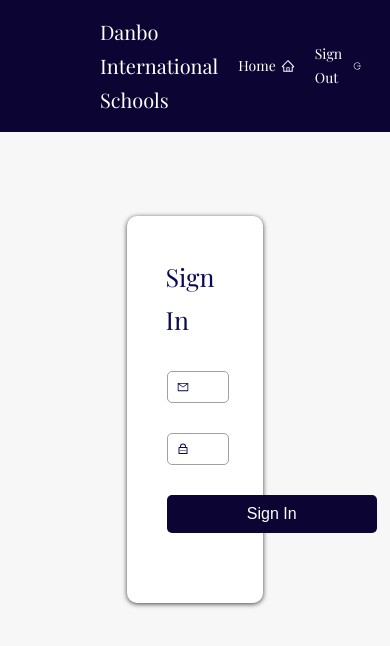
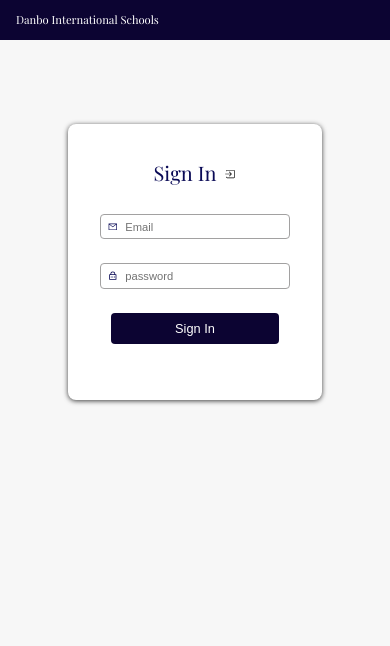
Before and after one commit to oluSammy/Ticketing, a React (Create React App) app: page /due in a window 390 px wide. Shown: the top 646 px of the page. Built offline with nearby package versions, Linux system fonts and the light colour scheme; no server answers; a web font is replaced by a local one.

Commit message:
responsive design

```diff
--- a/src/components/Navbar/Navbar.components.jsx
+++ b/src/components/Navbar/Navbar.components.jsx
@@ -1,13 +1,22 @@
 import React from 'react';
 import './Navbar.styles.scss';
-import { AiOutlineLogout, AiOutlineHome } from 'react-icons/ai';
+import { AiOutlineLogout, AiOutlineHome, AiOutlineMenu, AiOutlineClose } from 'react-icons/ai';
 import { auth } from './../../firebase/firebase.utils';
 import { Link } from 'react-router-dom';
+import { connect } from 'react-redux';
+import { createStructuredSelector } from 'reselect';
+import { selectCurrentUser } from './../../Redux/User/user.selectors';
 
-const Navbar = () => {
+const Navbar = ({ currentUser }) => {
     return (
         <div className="nav">
-            <h1 className="nav__heading"> Danbo International Schools </h1>
+            <div className="nav__header" >
+                {currentUser &&
+                <AiOutlineMenu className="nav__header-icon" />}
+                {/* <AiOutlineClose className="nav__header-icon" /> */}
+                <h1 className="nav__heading"> Danbo International Schools </h1>
+            </div>
+            {currentUser &&
             <ul className="nav__list">
                 <Link to="/" className="nav__link">
                     <span>Home</span>
@@ -17,9 +26,13 @@ const Navbar = () => {
                     <span>Sign Out</span>
                     <AiOutlineLogout className="nav__link-icon" />
                 </li>
-            </ul>
+            </ul>}
         </div>
     )
 }
 
-export default Navbar;
+const mapStateToProps = createStructuredSelector({
+    currentUser: selectCurrentUser
+})
+
+export default connect(mapStateToProps) (Navbar);
--- a/src/components/Navbar/Navbar.styles.scss
+++ b/src/components/Navbar/Navbar.styles.scss
@@ -8,9 +8,35 @@
     color: $color-white;
     padding: 1.5rem 10rem;
 
+    @media only screen and (max-width: $bp-medium) {
+        padding: 1.3rem 4rem;
+    }
+
+    @media only screen and (max-width: $bp-medium-2) {
+        padding: 1.3rem 2rem;
+    }
+
+    &__header {
+        margin-right: auto;
+        display: flex;
+        align-items: center;
+    }
+
+    &__header-icon {
+        font-size: 2rem;
+        margin-right: 1rem;
+    }
+
     &__heading {
-        margin-right: auto;
         font-weight: 300;
+
+        @media only screen and (max-width: $bp-medium-2) {
+            font-size: 1.4rem;
+        }
+
+        @media only screen and (max-width: $bp-phone) {
+            font-size: 1.2rem;
+        }
     }
 
     &__list {
@@ -29,6 +55,14 @@
         color: $color-white;
         text-decoration: none;
 
+        @media only screen and (max-width: $bp-medium-2) {
+            margin-left: 1rem;
+        }
+
+        @media only screen and (max-width: $bp-phone) {
+            font-size: 1.2rem;
+        }
+
         &:hover {
             text-decoration: underline;
             transform: scale(1.1);
--- a/src/components/Sidebar/Sidebar.Component.jsx
+++ b/src/components/Sidebar/Sidebar.Component.jsx
@@ -2,8 +2,8 @@ import React, { useEffect } from 'react';
 import './sidebar.styles.scss';
 import { GrUserManager } from 'react-icons/gr';
 import { AiOutlineHome } from 'react-icons/ai';
-import { CgAssign } from 'react-icons/cg'
-import { BiCalendarWeek, BiCommentError, BiUserPlus, BiMessageAltError } from 'react-icons/bi'
+import { CgAssign } from 'react-icons/cg';
+import { BiCalendarWeek, BiCommentError, BiUserPlus, BiMessageAltError } from 'react-icons/bi';
 import { BiCheckDouble } from 'react-icons/bi';
 import { FiUserPlus } from 'react-icons/fi';
 import { NavLink } from 'react-router-dom';
--- a/src/components/Sidebar/sidebar.styles.scss
+++ b/src/components/Sidebar/sidebar.styles.scss
@@ -54,8 +54,17 @@
         display: block;
         text-decoration: none;
 
+        @media only screen and (max-width: $bp-large) {
+            padding-left: 2rem;
+        }
+
+
         & span {
             font-size: 1.8rem;
+
+            @media only screen and (max-width: 980px) {
+                font-size: 1.2rem;
+            }
         }
 
         &:hover {
--- a/src/pages/Dashboard-Home/DashboardHome.styles.scss
+++ b/src/pages/Dashboard-Home/DashboardHome.styles.scss
@@ -7,7 +7,7 @@
 
 .ticket-box-container {
     display: grid;
-    grid-template-columns: repeat(auto-fit, minmax(15rem, 18rem));
+    grid-template-columns: repeat(auto-fit, minmax(15rem, 1fr));
     grid-column-gap: 2rem;
     grid-row-gap: 2rem;
 }
--- a/src/pages/Dashboard/Dashboard.styles.scss
+++ b/src/pages/Dashboard/Dashboard.styles.scss
@@ -13,11 +13,19 @@
         position: fixed;
         width: 20vw;
         z-index: 1;
+        transition: all .2s;
 
+        @media only screen and (max-width: $bp-tab) {
+            transform: translateX(-100%);
+        }
     }
 
     &__main {
         grid-column:  2 / 3;
         background-color: $color-grey-light;
+
+        @media only screen and (max-width: $bp-tab) {
+            grid-column:  1 / 3;
+        }
     }
 }
--- a/src/pages/DueToday/DueToday.styles.scss
+++ b/src/pages/DueToday/DueToday.styles.scss
@@ -24,7 +24,7 @@
 
 .tickets__container {
     display: grid;
-    grid-template-columns: repeat(auto-fit, minmax(35rem, .6fr));
+    grid-template-columns: repeat(auto-fit, minmax(35rem, .91fr));
     grid-gap: 2rem;
     padding: 2rem;
 }
--- a/src/pages/RegisterStaff/RegisterStaff.styles.scss
+++ b/src/pages/RegisterStaff/RegisterStaff.styles.scss
@@ -42,6 +42,18 @@
         box-shadow: 0px 0px 5px -1px rgba(0,0,0,0.75);
         border-radius: .4rem;
         margin-top: .7rem;
+
+        @media only screen and (max-width: $bp-large-2) {
+            width: 50%;
+        }
+
+        @media only screen and (max-width: $bp-tab) {
+            width: 70%;
+        }
+
+        @media only screen and (max-width: $bp-phone) {
+            width: 90%;
+        }
     }
 
     &__select {
--- a/src/pages/loginPage/loginPage.styles.scss
+++ b/src/pages/loginPage/loginPage.styles.scss
@@ -12,6 +12,22 @@
         border-radius: 1rem;
         padding: 4rem;
         background-color: $color-white;
+
+        @media only screen and (max-width: 866px) {
+            width: 48vw;
+        }
+
+        @media only screen and (max-width: $bp-medium) {
+            width: 45vw;
+        }
+
+        @media only screen and (max-width: $bp-medium-1-a) {
+            width: 65vw;
+        }
+
+        @media only screen and (max-width: $bp-phone) {
+            width: 85vw;
+        }
     }
 
     &__header {
--- a/src/sass/abstracts/_variables.scss
+++ b/src/sass/abstracts/_variables.scss
@@ -1,7 +1,5 @@
 //Color Variables
-
 $color-white: #ffffff;
-
 $color-grey-light: #f7f7f7;
 $color-grey-light-2: #eee;
 $color-grey-light-3: #EDEDED;
@@ -28,3 +26,12 @@ $color-secondary: #2C0A54;
 $color-secondary-light: #541A8A;
 $color-secondary-light-2: #251052;
 $color-secondary-dark: #0C071B;
+
+$bp-large: 70.88em; //1134px
+$bp-large-2: 62.25em; //996px
+$bp-medium: 46em; //739px
+$bp-medium-1: 39.4em; //631px
+$bp-medium-1-a: 33.4em; //535px
+$bp-medium-2: 28.43em; //455px
+$bp-tab: 36.375em; //582px
+$bp-phone: 22.313em; //357px
--- a/src/sass/base/_base.scss
+++ b/src/sass/base/_base.scss
@@ -1,3 +1,5 @@
+@import '../abstracts/variables';
+
 *,
 *::before,
 *::after {
@@ -9,6 +11,10 @@
 html {
     font-size: 62.5%;
     scroll-behavior: smooth;
+
+    @media only screen and (max-width: $bp-medium) {
+        font-size: 50%;
+    }
 }
 
 body {
```
